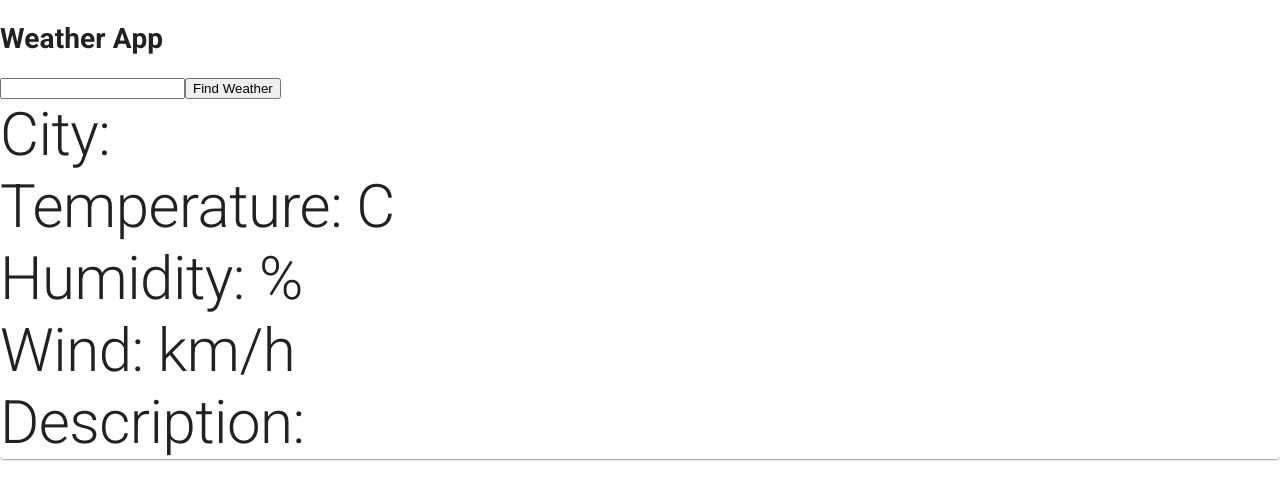
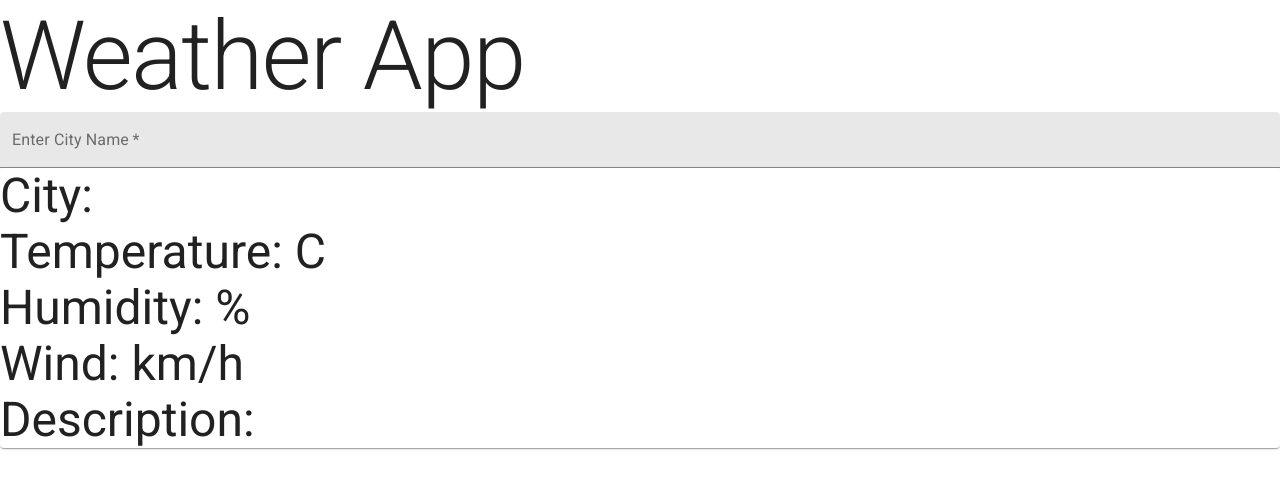
Before and after one commit to jyotirsai/next-weather-app, a Next.js app: page / in a window 1280 px wide. Shown: the top 500 px of the page. Built offline with nearby package versions, Linux system fonts and the light colour scheme; no server answers.

Commit message:
added more styling

```diff
--- a/pages/WeatherBox.js
+++ b/pages/WeatherBox.js
@@ -1,39 +1,41 @@
-import { Typography } from "@material-ui/core";
+import { Typography, Card } from "@material-ui/core";
 
 export default function WeatherBox(props) {
   return (
     <div>
-      <Typography variant="h2">
+      <Card>
+        <Typography variant="h3">
           City:{" "}
           {typeof props.weather.name != "undefined" ? props.weather.name : ""}
         </Typography>
-      <Typography variant="h2">
+        <Typography variant="h3">
           Temperature:{" "}
           {typeof props.weather.main != "undefined"
-          ? props.weather.main.temp
+            ? Math.round(props.weather.main.temp)
             : ""}
           C
         </Typography>
-      <Typography variant="h2">
+        <Typography variant="h3">
           Humidity:{" "}
           {typeof props.weather.main != "undefined"
             ? props.weather.main.humidity
             : ""}
           %
         </Typography>
-      <Typography variant="h2">
+        <Typography variant="h3">
           Wind:{" "}
           {typeof props.weather.wind != "undefined"
-          ? Math.trunc(props.weather.wind.speed * 3.6)
+            ? Math.round(props.weather.wind.speed * 3.6)
             : ""}{" "}
           km/h
         </Typography>
-      <Typography variant="h2">
+        <Typography variant="h3">
           Description:{" "}
           {typeof props.weather.weather != "undefined"
             ? props.weather.weather[0].description
             : ""}
         </Typography>
+      </Card>
     </div>
   );
 }
--- a/pages/index.js
+++ b/pages/index.js
@@ -1,7 +1,7 @@
 import { useState, useEffect } from "react";
 import Head from "next/head";
-import Card from "@material-ui/core/Card";
 import WeatherBox from "./WeatherBox";
+import { TextField, Typography } from "@material-ui/core";
 
 export default function Home() {
   const [location, setLocation] = useState("");
@@ -52,9 +52,11 @@ export default function Home() {
 
   // call dataFetch when button is pressed and pass location state variable
   function handleClick(event) {
-    dataFetch(undefined, undefined, location);
-    setLocation("");
-    event.persist();
+    if (event.key === "Enter") {
+      dataFetch(undefined, undefined, location);
+      setLocation("");
+      event.persist();
+    }
   }
 
   return (
@@ -62,12 +64,18 @@ export default function Home() {
       <Head>
         <title>Weather App</title>
       </Head>
-      <Card>
-        <h1>Weather App</h1>
-        <input value={location} onChange={handleChange} />
-        <button onClick={handleClick}>Find Weather</button>
-        <WeatherBox weather={weather} />
-      </Card>
+
+      <Typography variant="h1">Weather App</Typography>
+      <TextField
+        variant="filled"
+        value={location}
+        onChange={handleChange}
+        onKeyPress={handleClick}
+        label="Enter City Name"
+        required
+        fullWidth
+      />
+      <WeatherBox weather={weather} />
     </div>
   );
 }
```
Lines whose indentation alone changed are shown as unchanged.
